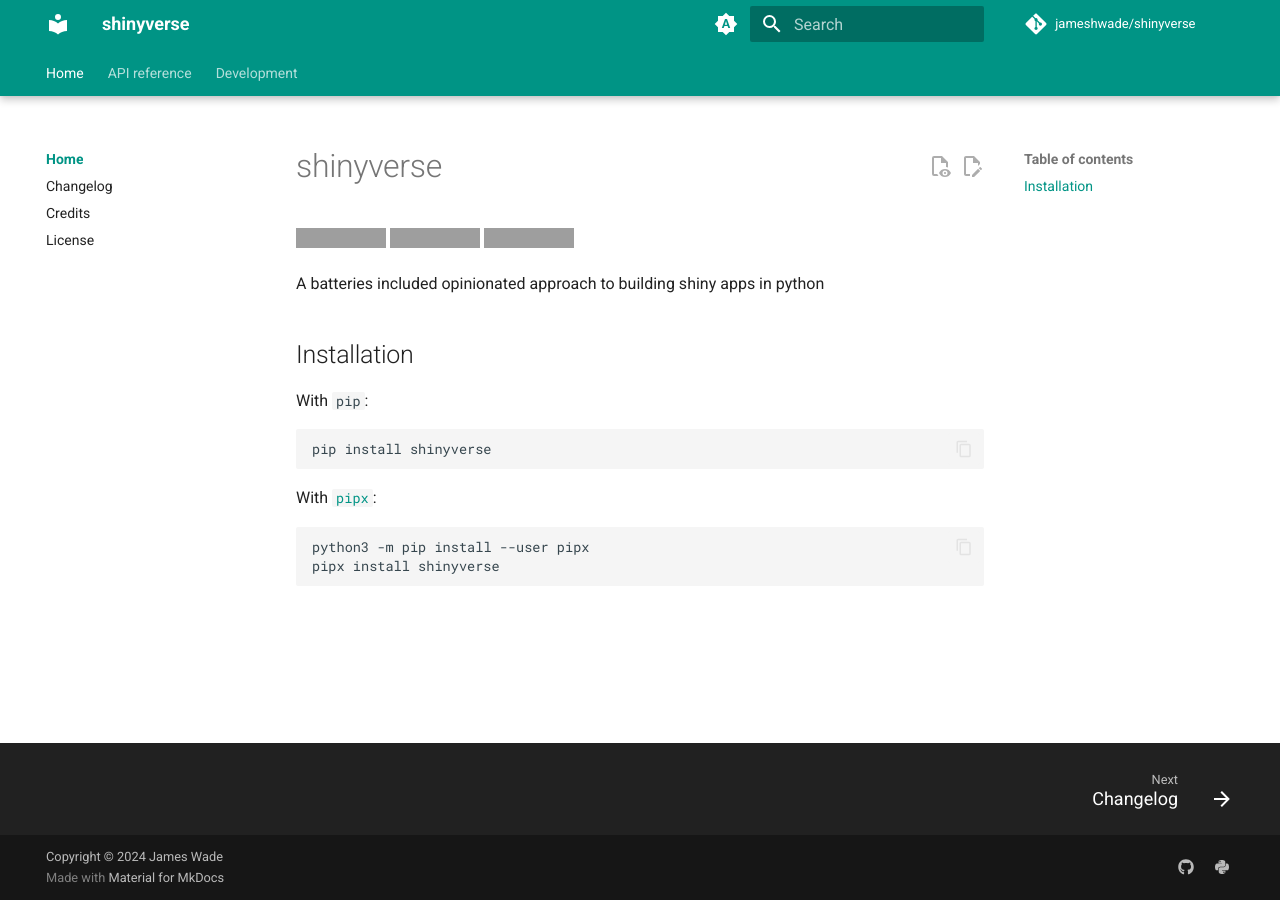
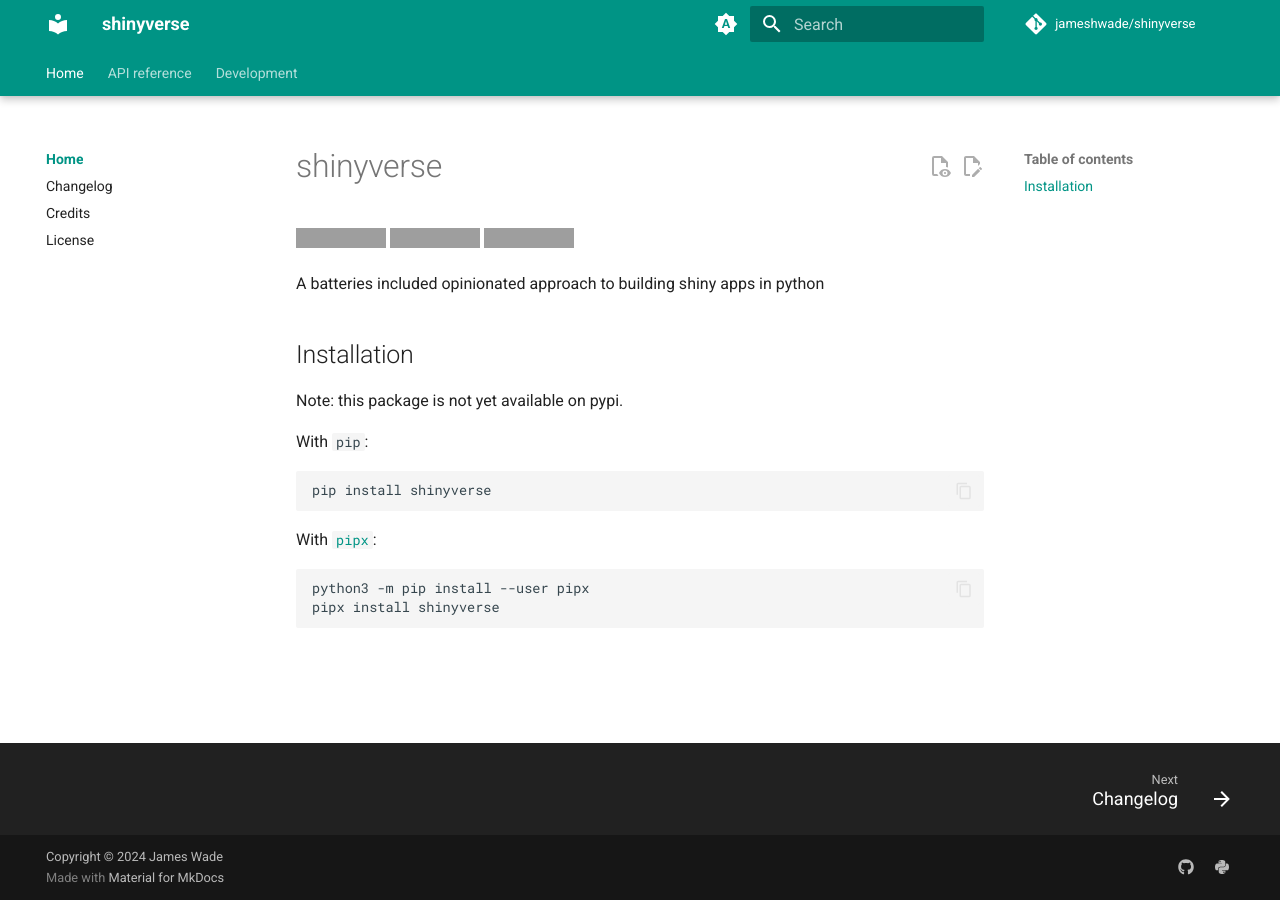
Before and after one commit to JamesHWade/shinyverse, an MkDocs documentation site: the page built from docs/index.md, in a window 1280 px wide. Built offline with MkDocs 1.6.1 and Material for MkDocs 9.7.7, drawn with Linux system fonts in a browser that asks for light colours; comment, search, counter and statistics services are not loaded; some of the changed lines change nothing that is shown; grey boxes are pictures that could not be loaded.

Commit message:
docs: not yet available

```diff
--- a/README.md
+++ b/README.md
@@ -7,6 +7,8 @@
 A batteries included opinionated approach to building shiny apps in python
 
 ## Installation
+
+Note: this package is not yet available on pypi.
 
 With `pip`:
 
--- a/mkdocs.yml
+++ b/mkdocs.yml
@@ -4,9 +4,10 @@
 repo_url: "https://github.com/jameshwade/shinyverse"
 repo_name: "jameshwade/shinyverse"
 site_dir: "site"
+use_directory_urls: false
 watch: [mkdocs.yml, README.md, CONTRIBUTING.md, CHANGELOG.md, src/shinyverse]
 copyright: Copyright &copy; 2024 James Wade
-edit_uri: edit/main/docs/
+edit_uri: edit/main/
 
 validation:
   omitted_files: warn
```
